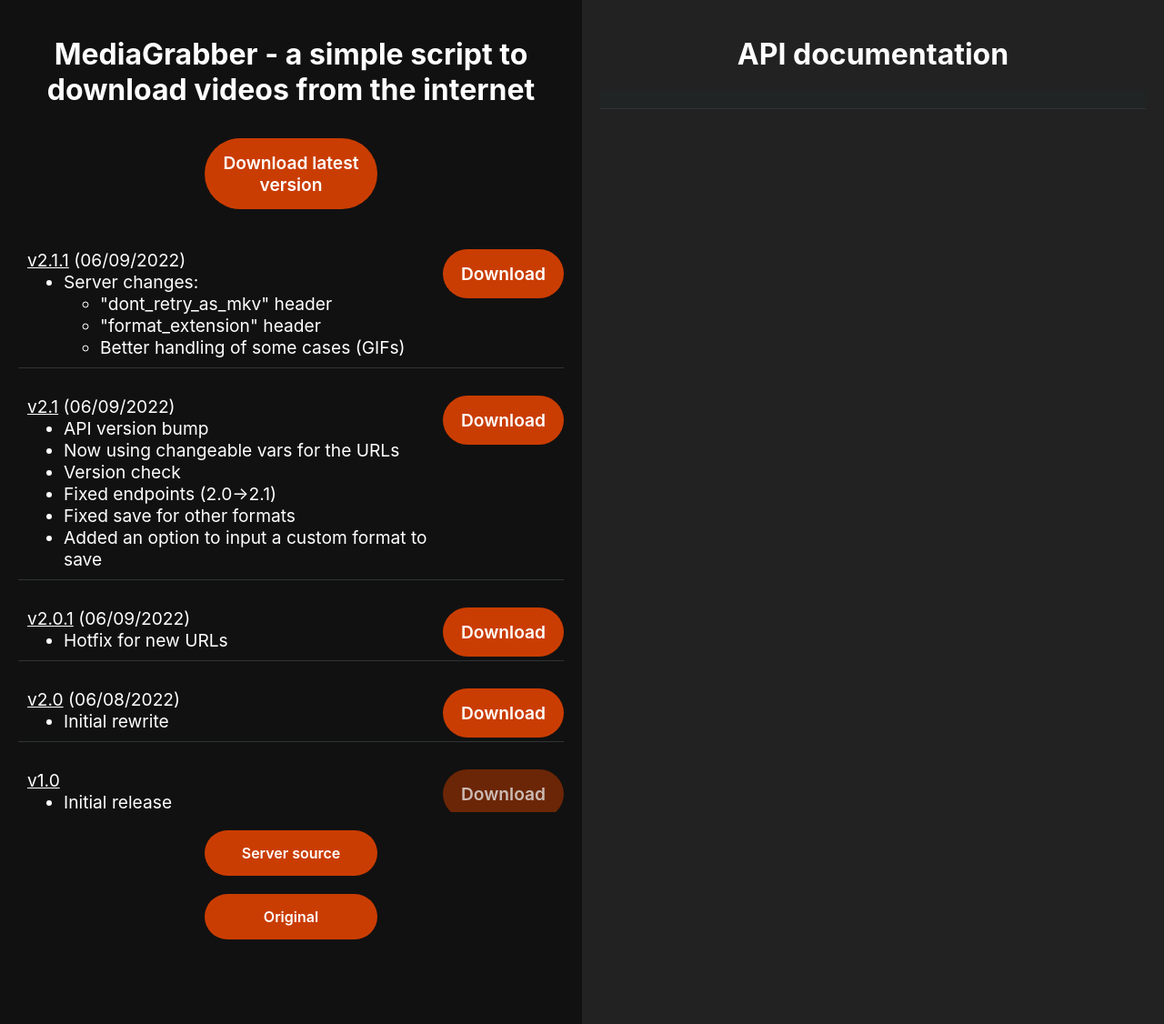
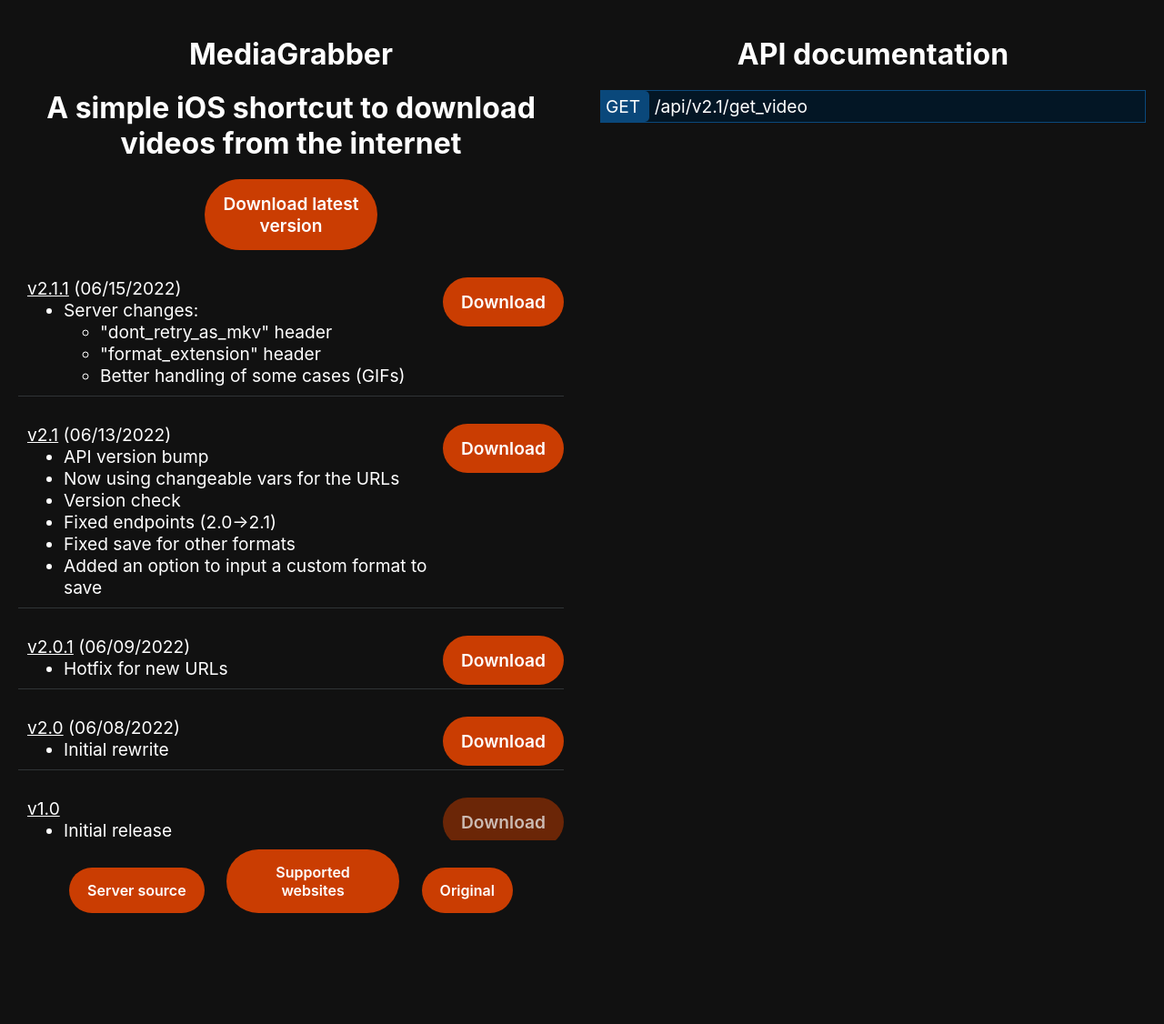
Before and after one commit to Nixuge/mediagrabber, a Flask app: page /index in a window 1280 px wide. Shown: the whole page at 91% size. Run offline with Flask 2, Linux system fonts and the light colour scheme.

Commit message:
Update index

```diff
--- a/templates/index.html
+++ b/templates/index.html
@@ -10,7 +10,8 @@
 <body>
     <div class="split download">
         <div class="centered downloadDiv">
-            <h1>MediaGrabber - a simple script to download videos from the internet</h1>
+            <h1>MediaGrabber</h1>
+            <h1>A simple iOS shortcut to download videos from the internet</h1>
             <a id="latestDownloadURL" class="button"
                 href="https://www.icloud.com/shortcuts/c132b3146d5b479ba9f6d46043d0071e">
                 <div id="latestButton" class="innerbutton expandOutElement">Download latest version</div>
@@ -20,7 +21,7 @@
 
                 <div class="releaseTableView">
                     <span class="releaseVersion">v2.1.1</span>
-                    <span class="releaseDate">(06/09/2022)</span>
+                    <span class="releaseDate">(06/15/2022)</span>
                     <a class="button right" href="https://www.icloud.com/shortcuts/c233272f20e14a4cb37d084744591ad5">
                         <div class="innerbutton noanimation">Download</div>
                     </a>
@@ -38,7 +39,7 @@
 
                 <div class="releaseTableView">
                     <span class="releaseVersion">v2.1</span>
-                    <span class="releaseDate">(06/09/2022)</span>
+                    <span class="releaseDate">(06/13/2022)</span>
                     <a class="button right" href="https://www.icloud.com/shortcuts/c233272f20e14a4cb37d084744591ad5">
                         <div class="innerbutton noanimation">Download</div>
                     </a>
@@ -92,10 +93,13 @@
             </div>
 
             <a id="serverSource" class="button" href="https://github.com/nixuge/mediagrabber">
-                <div id="latestButton" class="innerbutton expandOutElement">Server source</div>
+                <div class="innerbutton expandOutElement">Server source</div>
+            </a>
+            <a id="originalSource" class="button" href="https://github.com/yt-dlp/yt-dlp/blob/master/supportedsites.md">
+                <div class="innerbutton expandOutElement">Supported websites</div>
             </a>
             <a id="originalSource" class="button" href="https://github.com/sayem314">
-                <div id="latestButton" class="innerbutton expandOutElement">Original</div>
+                <div class="innerbutton expandOutElement">Original</div>
             </a>
         </div>
     </div>
@@ -106,11 +110,13 @@
             <h1>API documentation</h1>
 
             <div id="apiEndpoints" onclick="toggleApi(this)">
-                <div class="GET">
-
+                <div class="endpoint GET">
+                    <span class="method GETmethod">GET</span>
+                    <span class="url">/api/v2.1/get_video</span>
                 </div>
-
-                <hr class="solid">
+                <div class="endpointInfo">
+                    <span class="Documentation"></span>
+                </div>
             </div>
 
 
@@ -149,15 +155,6 @@
         text-align: center;
     }
 
-    .download {
-        background-color: #111;
-    }
-
-    .api {
-        background-color: #222;
-    }
-
-
 
     /* UNC0VER */
     .expandOutElement {
@@ -169,6 +166,7 @@
 
     .button {
         text-decoration: none;
+        display: inline-block;
     }
 
     .innerbutton {
@@ -224,6 +222,7 @@
     html {
         background-color: #111;
         --tint-color: #CA3D02;
+        --tint-color-low: #a23100;
         --tint-color-fade: #6B2607;
         --semi-bold: 600;
         --tint-text-color: #FFF;
@@ -261,9 +260,33 @@
 
 <style>
     /* ENDPOINTS */
+
+    .method {
+        border-radius: 0px 5px 5px 0px;
+        padding: 5px !important;
+        padding-right: 10px !important;
+    }
+
+    .url {
+
+    }
+
+
+    .GETmethod {
+        display: inline-block;
+        background-color: #0A487B;
+    }
+
+    .endpoint {
+        padding: 0px;
+        text-align: left;
+        cursor: pointer;
+    }
+
     .GET {
-        border-color: rgb(30, 65, 95);
-        background-color: rgb(33, 36, 37);
+        border: solid 1px #0A487B;
+        background-color: #031625;
+
     }
 </style>
 
```
